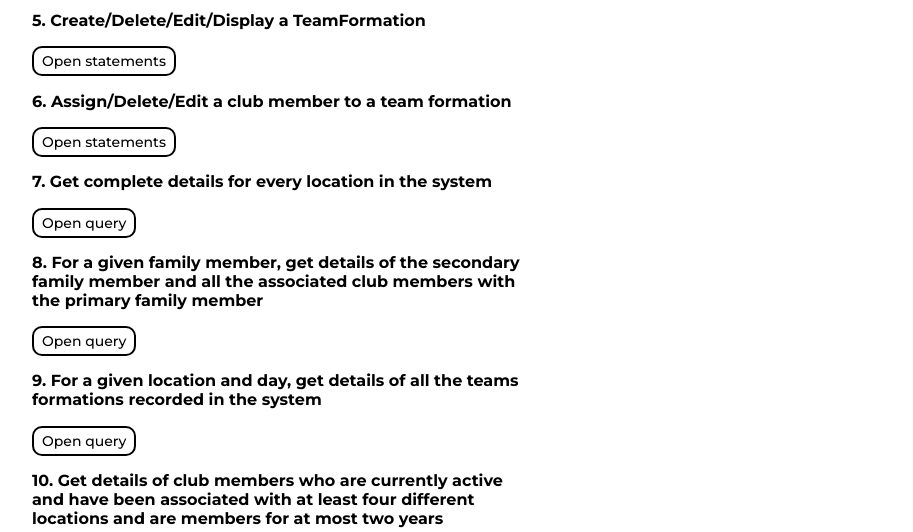
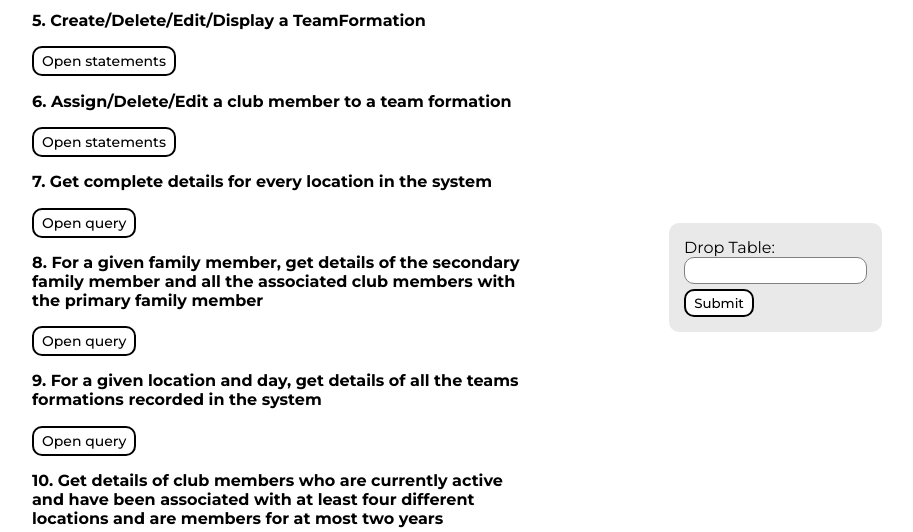
Before and after one commit to srowal/databases-final-project, a PHP site: page / in a window 1280 px wide. Shown: the part 428-960 px from the top of the page, without its empty margins (358-1271 px from the left). Run offline with PHP 8.4, Linux system fonts and the light colour scheme.

Commit message:
Added additional feature

```diff
--- a/html/css/style.css
+++ b/html/css/style.css
@@ -48,3 +48,43 @@ a:hover, button:hover {
     border-color: rgb(61, 149, 207);
     color: rgb(61, 149, 207);
 }
+
+.del-table {
+    position: fixed;
+    right:0;
+    bottom:0;
+    margin: 40px;
+    background-color: rgb(233, 233, 233);
+    padding: 15px;
+    border-radius: 10px;
+}
+
+input[type=submit] {
+    border-radius: 10px;
+    background-color: white;
+    height: 28px;
+    width: 70px;
+    font-family: "Montserrat", sans-serif;
+    border: 2px solid black;
+    font-weight: 500;
+    margin-top: 5px;
+}
+
+input[type=submit]:hover {
+    cursor: pointer;
+    transform: scale(1.05);
+    transition: 0.2s;
+    border-color: rgb(61, 149, 207);
+    color: rgb(61, 149, 207);
+}
+
+input[type=text] {
+    height: 23px;
+    border-radius: 10px;
+    border: 1px solid grey;
+    text-indent: 5px;
+}
+
+input[type=text]:focus {
+    border: 1px solid #555;
+  }
--- a/html/index.php
+++ b/html/index.php
@@ -6,6 +6,14 @@ define('BASE_URL', $_SERVER['SERVER_NAME'] . "/");
 <link rel="preconnect" href="https://fonts.googleapis.com">
 <link rel="preconnect" href="https://fonts.gstatic.com" crossorigin>
 <link href="https://fonts.googleapis.com/css2?family=Exo+2:ital,wght@0,100..900;1,100..900&family=Montserrat:ital,wght@0,100..900;1,100..900&display=swap" rel="stylesheet">
+
+<div class="del-table">
+        <form action="../queries/" method="POST"></form>
+            <label for="drop-table">Drop Table:</label><br>
+            <input type="text" name="drop-table"><br>
+            <input type="submit" value="Submit">
+        </form>
+</div>
 
 <section id="queries-list">
 
--- a/project_queries_7-18.sql
+++ b/project_queries_7-18.sql
@@ -32,7 +32,7 @@ SELECT sm.firstName, sm.lastName, sm.phoneNumber, p.firstName, p.lastName, p.dat
     left JOIN associatedFamily am on am.familyMemberSSN = fm.SSN
     left JOIN clubMembers c on c.membershipNumber = am.membershipNumber
     left JOIN persons p on p.SSN = c.SSN
-    -- CHOSE USER BELOW
+    -- CHOOSE USER BELOW
     WHERE fm.SSN = 777666555;
 
 -- 9.
```
Also changed, not shown: html/queries/droptable.php (added, +27 -0 lines).
